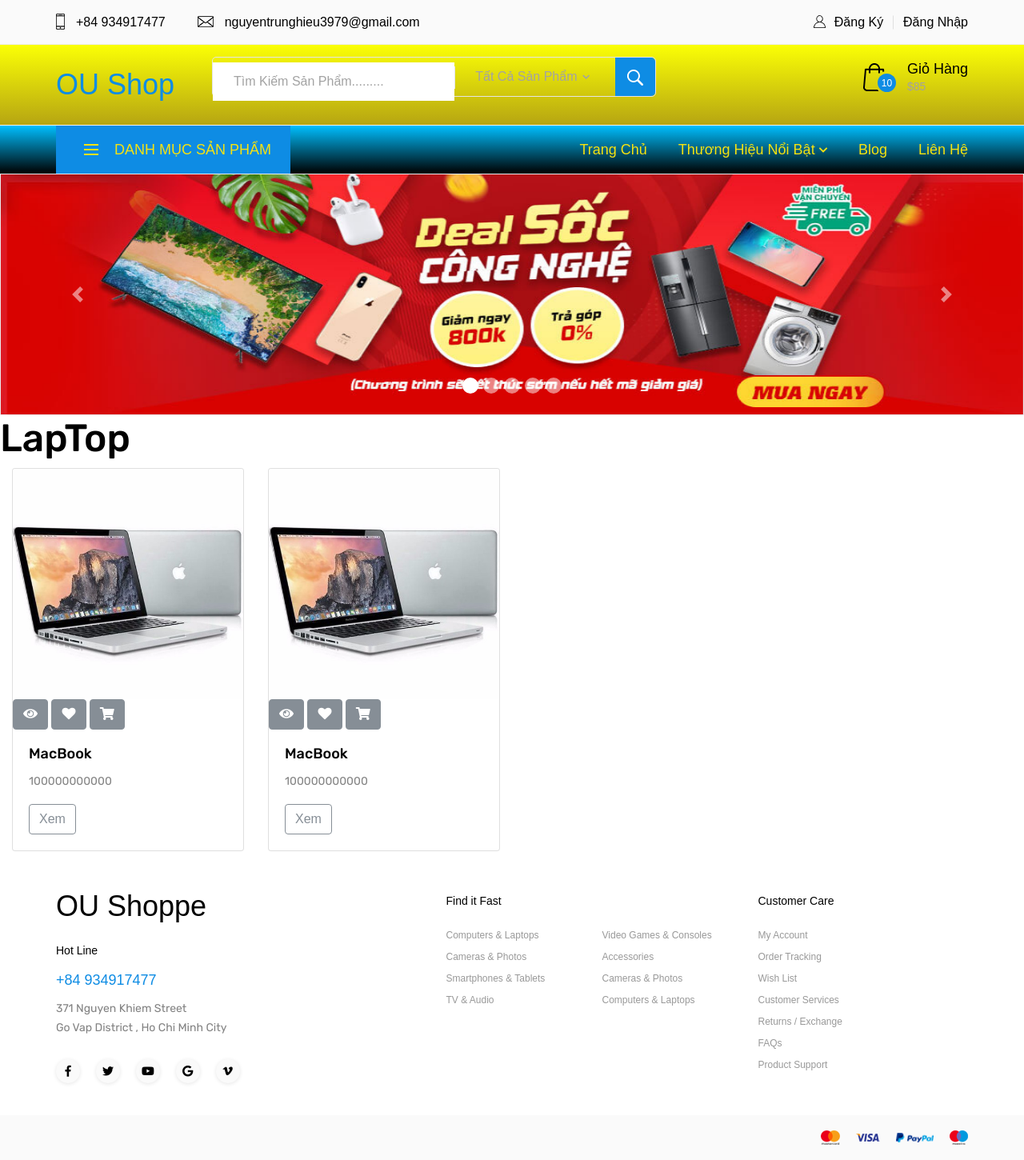
After one commit to TrungHieuIT/Shoppingsite1, a Django app: page /laptop/1 in a window 1280 px wide. The commit adds this page. Shown: the whole page at 80% size. Run offline with Django 3.2, Linux system fonts and the light colour scheme; some libraries are stand-ins or nearby versions.

Commit message:
update VS14

```diff
--- a/core/urls.py
+++ b/core/urls.py
@@ -1,8 +1,10 @@
 from django.urls import path
 from .views import HomeView
 from . import views
+app_name = "core"
 urlpatterns = [
     path('', HomeView.as_view(), name ='index'),
     path('dangky/',views.dangky,name="dang ky"),
     path('dangnhap/',views.dangnhap,name="dang nhap"),
+    path('laptop/1',views.laptop,name="laptop"),
 ]
--- a/core/views.py
+++ b/core/views.py
@@ -21,3 +21,6 @@
     listCategory = Category.objects.all()
     context = {'listscan' : listCategory}
     return render(request, 'homepage/navbar.html', context)
+
+def laptop(request):
+    return render(request,'homepage/laptop.html')
--- /dev/null
+++ b/templates/homepage/laptop.html
@@ -0,0 +1,56 @@
+
+{% extends 'homepage/index.html' %}
+{% load static %}
+{% block mainWeb %}
+<div class="h1_title"><h1>LapTop</h1></div>
+<div class="container-fluid padding">
+        <div class="row padding">
+            <div class="col-md-3">
+                <div class="card">
+                    <img class="card-img-top" src="{% static 'homepage/images/mac.jpg' %}" alt="">
+                    <div class="overlay">
+                    <button type="button" class="btn btn-secondary" title="Xem chi tiet">
+                        <i class="fa fa-eye"></i>
+                    </button>
+                    <button type="button" class="btn btn-secondary" title="Đánh dấu">
+                            <i class="fa fa-heart"></i>
+                    </button>
+                    <button type="button" class="btn btn-secondary" title="Xem chi tiet">
+                            <i class="fa fa-shopping-cart"></i>
+                    </button>
+                </div>
+                    <div class="card-body">
+                        <h4 class="card-title">MacBook</h4>
+                        <p class="card-text">100000000000</p>
+                        <a href="#" class="btn btn-outline-secondary">Xem</a>
+                    </div>
+                </div>
+            </div>
+
+            <div class="col-md-3">
+                    <div class="card">
+                        <img class="card-img-top" src="{% static 'homepage/images/mac.jpg' %}" alt="">
+                        <div class="overlay">
+                        <button type="button" class="btn btn-secondary" title="Xem chi tiet">
+                            <i class="fa fa-eye"></i>
+                        </button>
+                        <button type="button" class="btn btn-secondary" title="Đánh dấu">
+                                <i class="fa fa-heart"></i>
+                        </button>
+                        <button type="button" class="btn btn-secondary" title="Xem chi tiet">
+                                <i class="fa fa-shopping-cart"></i>
+                        </button>
+                    </div>
+                        <div class="card-body">
+                            <h4 class="card-title">MacBook</h4>
+                            <p class="card-text">100000000000</p>
+                            <a href="#" class="btn btn-outline-secondary">Xem</a>
+                        </div>
+                    </div>
+                </div>
+
+        </div>
+</div>
+
+
+{% endblock %}
--- a/templates/homepage/navbar.html
+++ b/templates/homepage/navbar.html
@@ -110,7 +110,7 @@
 								{% block content %}
 									<ul class="cat_menu">
 									{% for item in listscan %}
-										<li><a href="#">{{ item.cate_name }}</a></li>
+										<li><a href="/laptop/{{item.cate_id}}">{{ item.cate_name }}</a></li>
 										{% endfor %}
 									</ul>
 								{% endblock %}
```
Also changed, not shown: Shoppingsite1/manage.py (deleted, +0 -21 lines), static/homepage/styles/laptop.css (added, +13 -0 lines), Shoppingsite1/README.md (deleted), Shoppingsite1/db.sqlite3 (deleted), static/homepage/images/mac.jpg (added).
